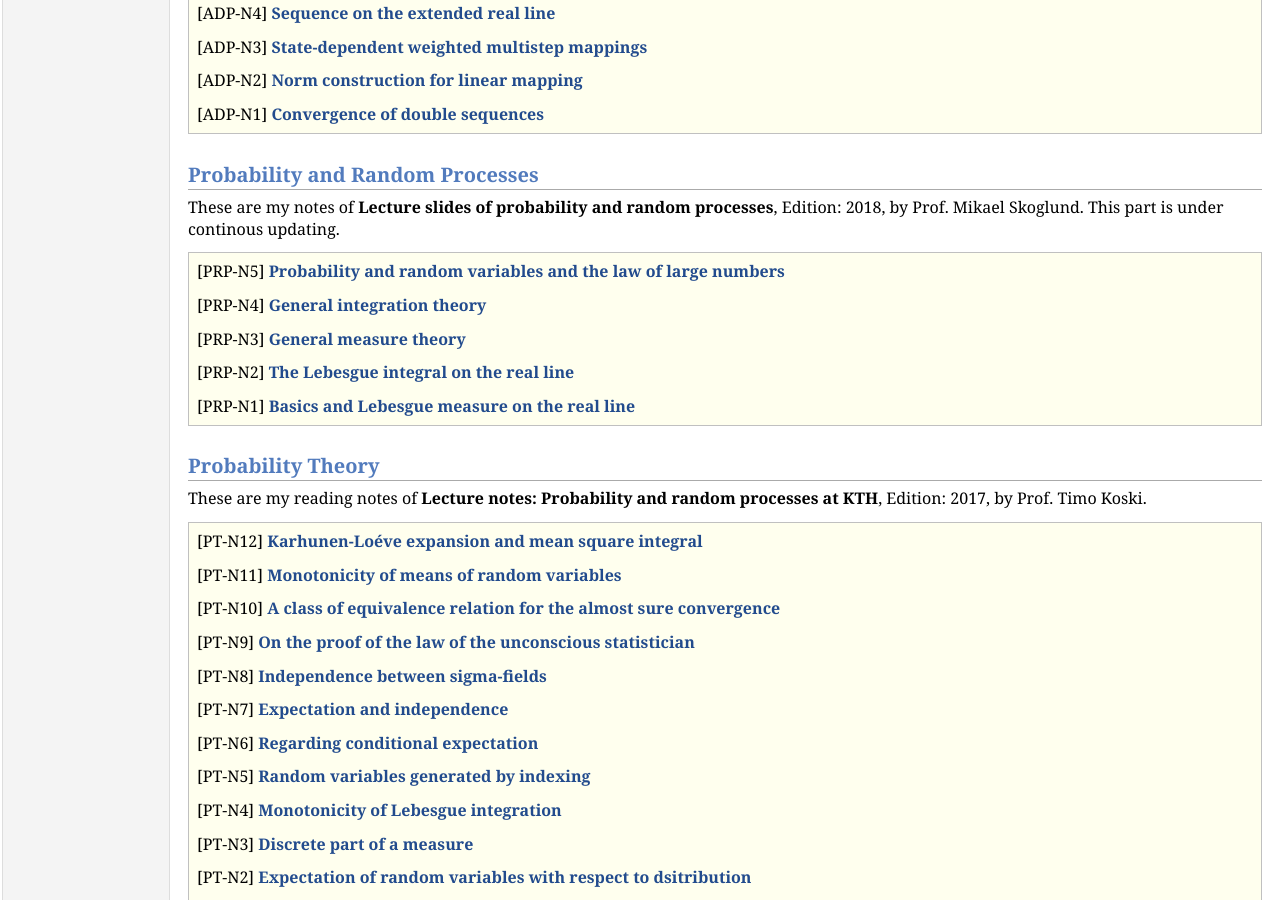
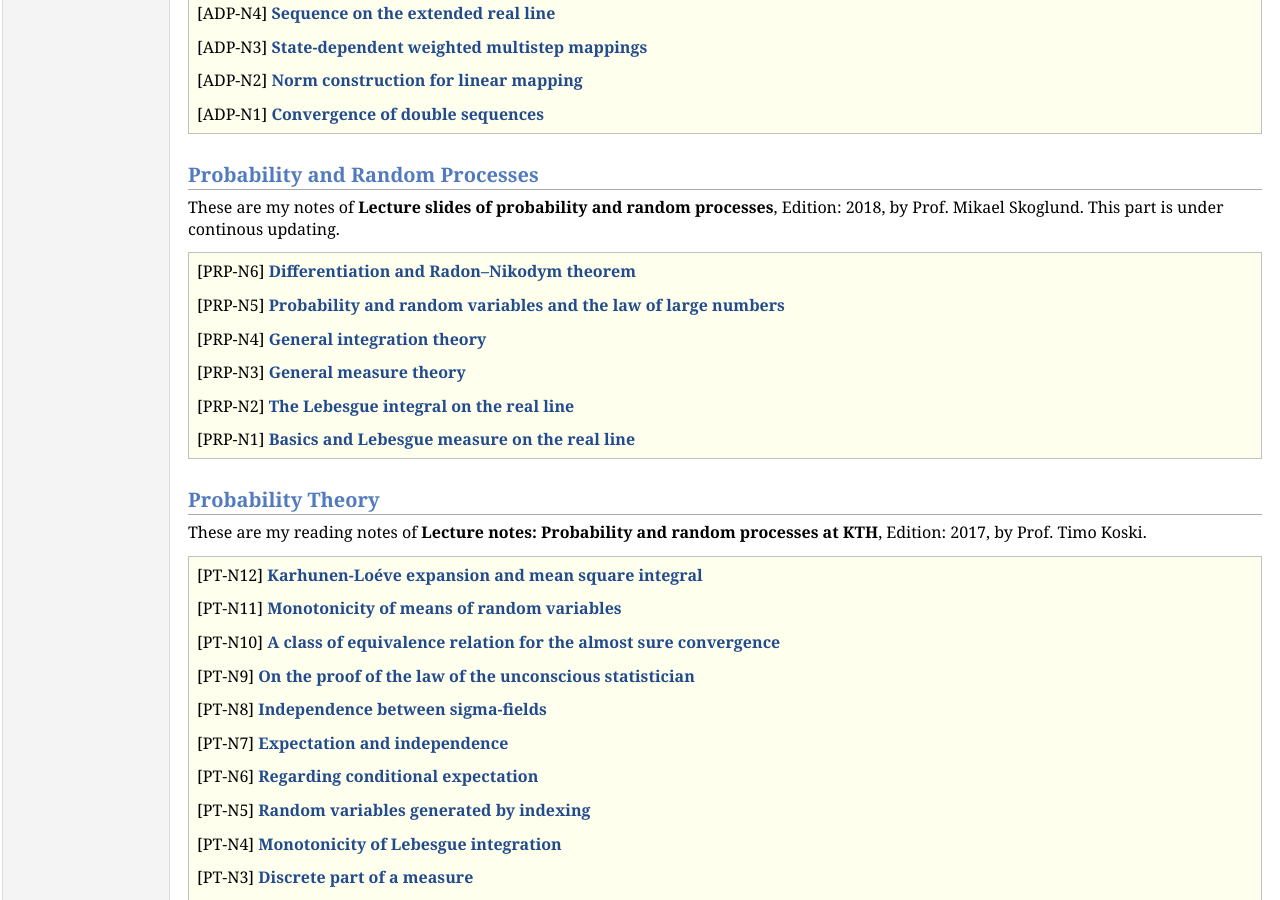
Before and after one commit to yuchaotaigu/yuchaotaigu.github.io, a Jekyll site: the page notes.html, which Jekyll copies as it is, in a window 1280 px wide and 900 px high, scrolled down 472 px. Built offline with Jekyll 4.4.1, drawn with Linux system fonts in a browser that asks for light colours; comment, search, counter and statistics services are not loaded.

Commit message:
prp6 added

```diff
--- a/notes.html
+++ b/notes.html
@@ -54,6 +54,7 @@ These are my reading notes for the monograph <a href="http://www.athenasc.com/ab
 These are my notes of <b>Lecture slides of probability and random processes</b>, Edition: 2018, by Prof. Mikael Skoglund. This part is under continous updating.
 <div class="infoblock">
 <div class="blockcontent">
+<p>[PRP-N6] <a href="notes/PRP6.pdf"><b>Differentiation and Radon–Nikodym theorem</b></a><br /> </p>
 <p>[PRP-N5] <a href="notes/PRP5.pdf"><b>Probability and random variables and the law of large numbers</b></a><br /> </p>
 <p>[PRP-N4] <a href="notes/PRP4.pdf"><b>General integration theory</b></a><br /> </p>
 <p>[PRP-N3] <a href="notes/PRP3.pdf"><b>General measure theory</b></a><br /> </p>
```
